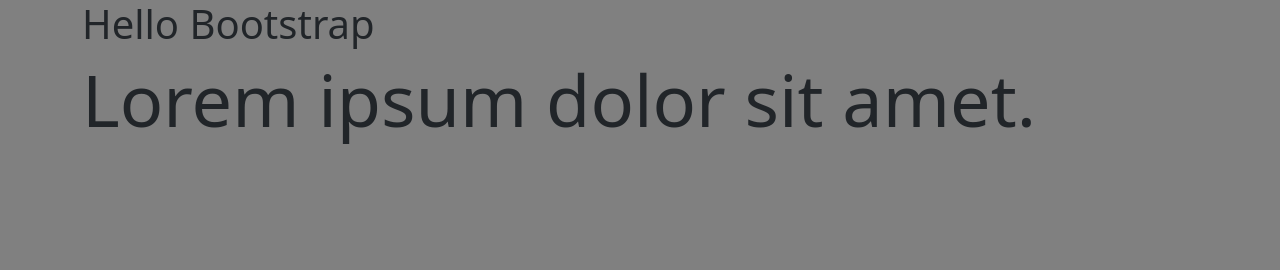
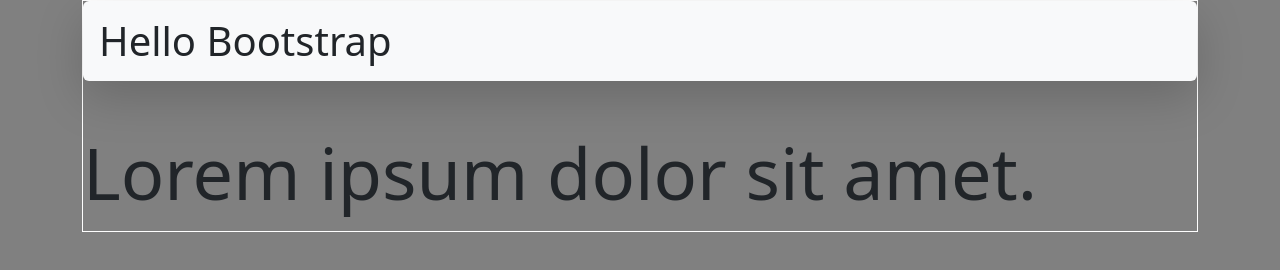
Before and after one commit to perseysnow/IntrotoBootstrap, a plain HTML site: page index.html in a window 1280 px wide. Drawn offline with nearby package versions, Linux system fonts and the light colour scheme.

Commit message:
morebootstrap

```diff
--- a/index.html
+++ b/index.html
@@ -23,8 +23,8 @@
 
 <body>
     <div class="container">
-    <header>
-   <h1>Hello Bootstrap</h1>
+    <header class="border border-white" >
+   <h1 class="shadow-lg p-3 mb-5 bg-body-tertiary rounded">Hello Bootstrap</h1>
    <p class="display-2">Lorem ipsum dolor sit amet.</p>
     </header>
     </div>
```
